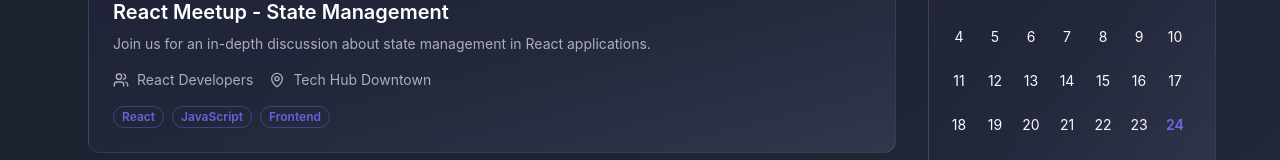
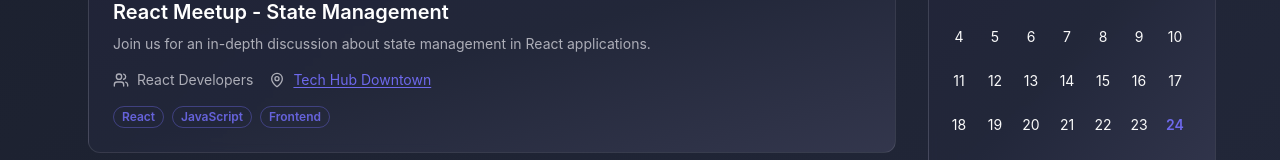
Before and after one commit to forgeutah/utah-tech-beacon, a React (Vite) app: page / in a window 1280 px wide. Shown: the part 519-679 px from the top of the page. Built offline with nearby package versions, Linux system fonts and the light colour scheme; no server answers; the database is empty.

Commit message:
Add clickable location links
Make event locations clickable, opening Google Maps.

```diff
--- a/src/components/EventsTimeline.tsx
+++ b/src/components/EventsTimeline.tsx
@@ -64,6 +64,12 @@ const formatDayHeader = (date: Date) => {
   } else {
     return { monthDay, dayName };
   }
+};
+
+const openGoogleMaps = (location: string) => {
+  const encodedLocation = encodeURIComponent(location);
+  const url = `https://www.google.com/maps/search/?api=1&query=${encodedLocation}`;
+  window.open(url, '_blank');
 };
 
 export function EventsTimeline({ events, isLoading, error, visibleCount, onShowMore }: EventsTimelineProps) {
@@ -202,7 +208,16 @@ export function EventsTimeline({ events, isLoading, error, visibleCount, onShowM
                     {/* Location */}
                     <div className="flex items-center gap-2">
                       <MapPin className="w-4 h-4" />
-                      <span>{event.location || "TBD"}</span>
+                      {event.location && event.location !== "TBD" ? (
+                        <button
+                          onClick={() => openGoogleMaps(event.location!)}
+                          className="text-primary hover:text-primary/80 underline underline-offset-2 cursor-pointer transition-colors"
+                        >
+                          {event.location}
+                        </button>
+                      ) : (
+                        <span>TBD</span>
+                      )}
                     </div>
                   </div>
 
```
